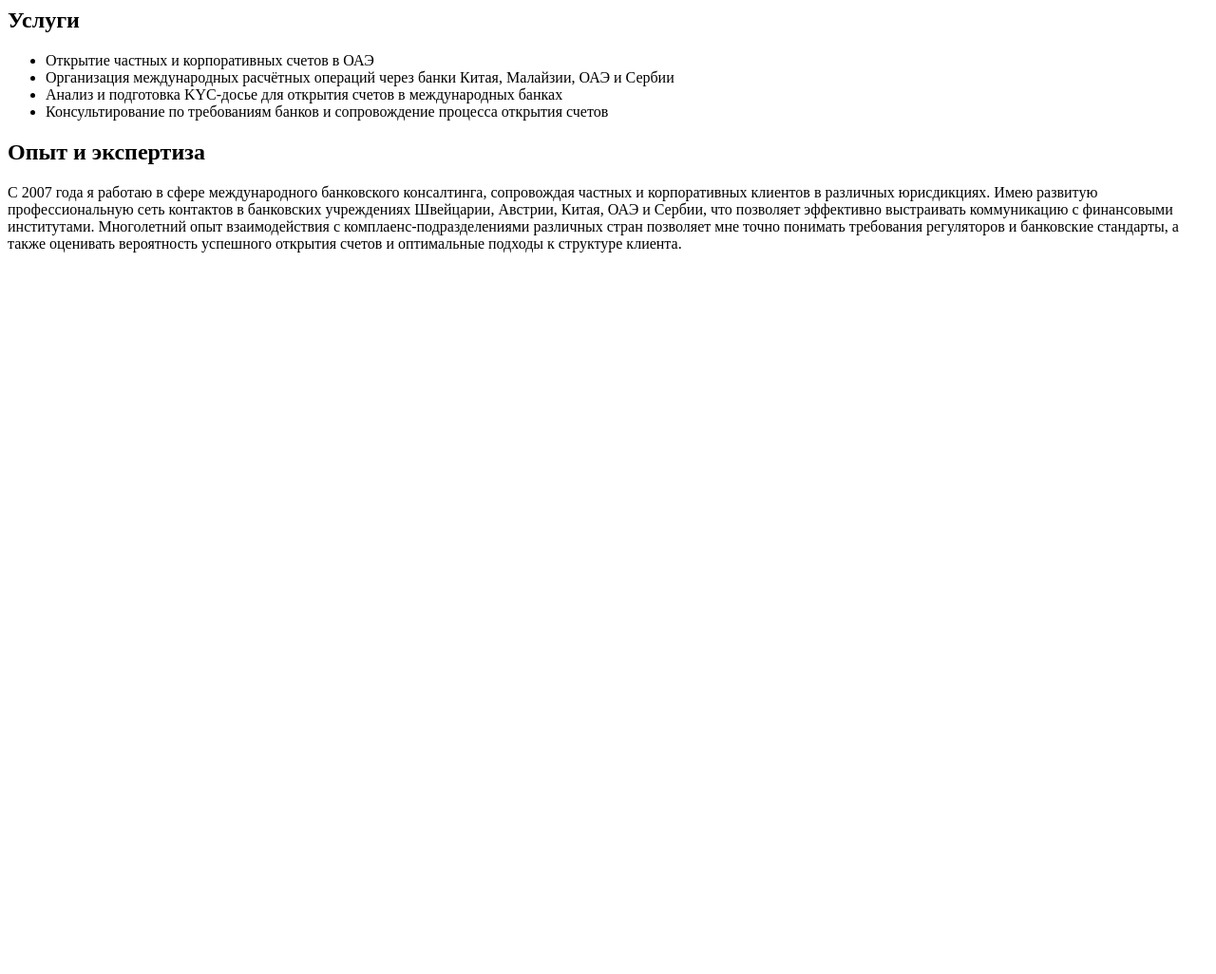
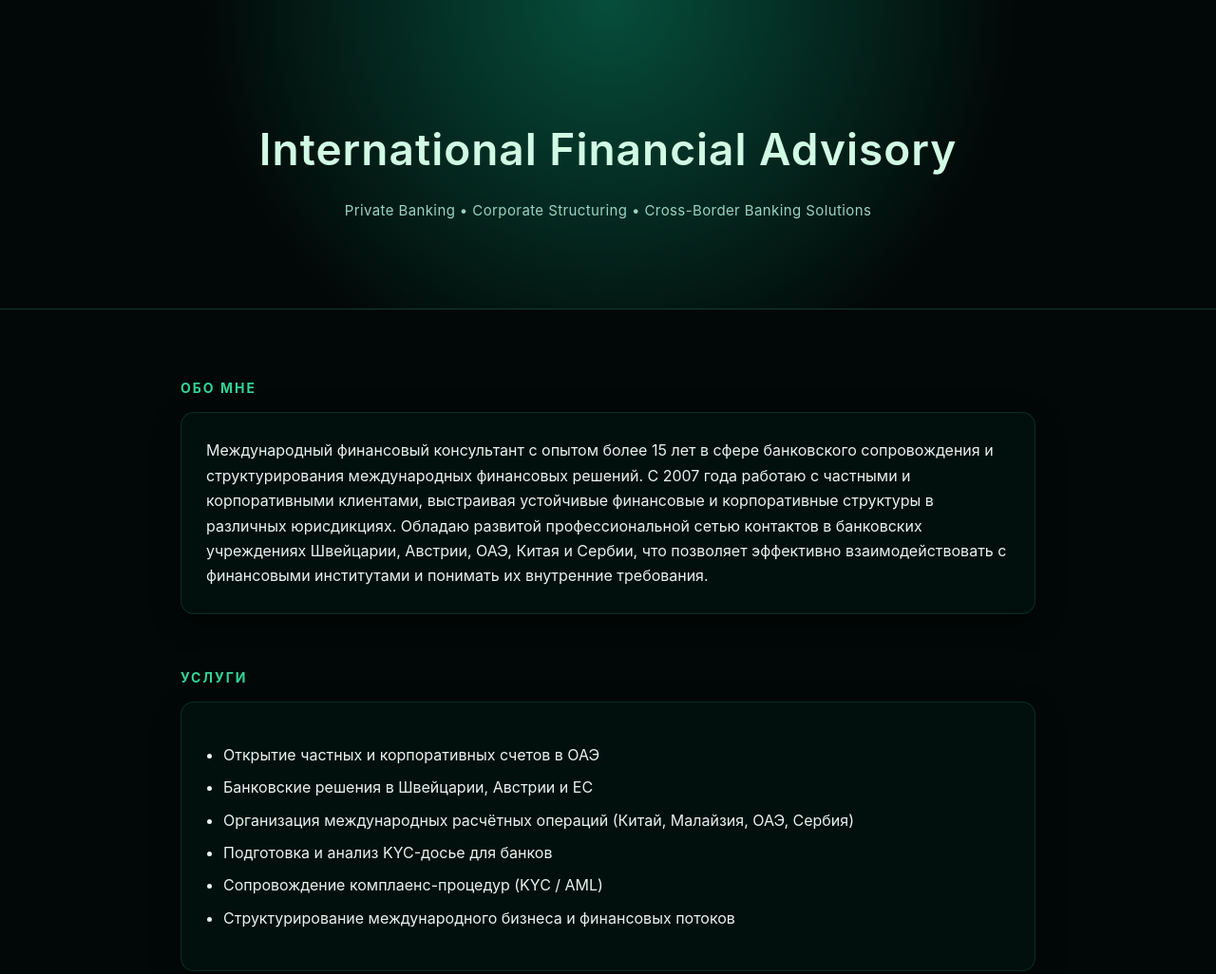
Before and after one commit to SSV863/Consulting-, a plain HTML site: page index.html in a window 1280 px wide. Shown: the top 1026 px of the page at 95% size. Before the commit the page ends 800 px from the top, so only its background shows below. Drawn offline with Linux system fonts and the light colour scheme.

Commit message:
Update index.html with new content and structure

```diff
--- a/index.html
+++ b/index.html
@@ -1,18 +1,169 @@
+<!DOCTYPE html>
+<html lang="ru">
+<head>
+<meta charset="UTF-8">
+<meta name="viewport" content="width=device-width, initial-scale=1.0">
+<title>International Financial Advisory</title>
+
+<style>
+body{
+    margin:0;
+    font-family:-apple-system,BlinkMacSystemFont,"Segoe UI",Roboto,Arial;
+    background:#020807;
+    color:#e7f3ef;
+    line-height:1.65;
+}
+
+/* HEADER */
+header{
+    padding:120px 20px 90px;
+    text-align:center;
+    background: radial-gradient(circle at top, #064e3b, #020807 60%);
+    border-bottom:1px solid #0f3d2e;
+}
+
+h1{
+    font-size:46px;
+    margin:0;
+    letter-spacing:1px;
+    font-weight:600;
+    color:#d1fae5;
+}
+
+.subtitle{
+    margin-top:14px;
+    color:#9ad3c2;
+    font-size:15px;
+    letter-spacing:0.4px;
+}
+
+/* LAYOUT */
+.container{
+    max-width:900px;
+    margin:auto;
+    padding:60px 20px;
+}
+
+.section{
+    margin-bottom:55px;
+}
+
+h2{
+    font-size:14px;
+    letter-spacing:2px;
+    text-transform:uppercase;
+    color:#34d399;
+    margin-bottom:14px;
+}
+
+/* CARDS */
+.card{
+    background:rgba(6,78,59,0.12);
+    border:1px solid rgba(52,211,153,0.15);
+    border-radius:14px;
+    padding:26px;
+    box-shadow:0 10px 30px rgba(0,0,0,0.35);
+    backdrop-filter: blur(6px);
+}
+
+/* LISTS */
+ul{
+    padding-left:18px;
+}
+
+li{
+    margin-bottom:8px;
+}
+
+/* BUTTON */
+.btn{
+    display:inline-block;
+    margin-top:14px;
+    padding:12px 18px;
+    background:#10b981;
+    color:#00130c;
+    border-radius:10px;
+    text-decoration:none;
+    font-weight:600;
+    transition:0.2s;
+}
+
+.btn:hover{
+    background:#34d399;
+}
+
+/* FOOTER */
+.footer{
+    text-align:center;
+    padding:45px;
+    color:#6b9b8f;
+    border-top:1px solid #0f3d2e;
+    font-size:13px;
+}
+</style>
+
+</head>
+
+<body>
+
+<header>
+    <h1>International Financial Advisory</h1>
+    <div class="subtitle">
+        Private Banking • Corporate Structuring • Cross-Border Banking Solutions
+    </div>
+</header>
+
+<div class="container">
+
+<div class="section">
+<h2>Обо мне</h2>
+<div class="card">
+Международный финансовый консультант с опытом более 15 лет в сфере банковского сопровождения и структурирования международных финансовых решений.
+
+С 2007 года работаю с частными и корпоративными клиентами, выстраивая устойчивые финансовые и корпоративные структуры в различных юрисдикциях.
+
+Обладаю развитой профессиональной сетью контактов в банковских учреждениях Швейцарии, Австрии, ОАЭ, Китая и Сербии, что позволяет эффективно взаимодействовать с финансовыми институтами и понимать их внутренние требования.
+</div>
+</div>
+
+<div class="section">
 <h2>Услуги</h2>
 <div class="card">
 <ul>
 <li>Открытие частных и корпоративных счетов в ОАЭ</li>
-<li>Организация международных расчётных операций через банки Китая, Малайзии, ОАЭ и Сербии</li>
-<li>Анализ и подготовка KYC-досье для открытия счетов в международных банках</li>
-<li>Консультирование по требованиям банков и сопровождение процесса открытия счетов</li>
+<li>Банковские решения в Швейцарии, Австрии и ЕС</li>
+<li>Организация международных расчётных операций (Китай, Малайзия, ОАЭ, Сербия)</li>
+<li>Подготовка и анализ KYC-досье для банков</li>
+<li>Сопровождение комплаенс-процедур (KYC / AML)</li>
+<li>Структурирование международного бизнеса и финансовых потоков</li>
 </ul>
 </div>
+</div>
 
-<h2>Опыт и экспертиза</h2>
+<div class="section">
+<h2>Экспертиза</h2>
 <div class="card">
-С 2007 года я работаю в сфере международного банковского консалтинга, сопровождая частных и корпоративных клиентов в различных юрисдикциях.
+Многолетняя работа с комплаенс-подразделениями различных стран позволяет точно оценивать банковские требования и адаптировать структуру клиента под международные стандарты.
 
-Имею развитую профессиональную сеть контактов в банковских учреждениях Швейцарии, Австрии, Китая, ОАЭ и Сербии, что позволяет эффективно выстраивать коммуникацию с финансовыми институтами.
+Фокус — на создании устойчивых, легальных и эффективных решений для международной деятельности клиентов.
+</div>
+</div>
 
-Многолетний опыт взаимодействия с комплаенс-подразделениями различных стран позволяет мне точно понимать требования регуляторов и банковские стандарты, а также оценивать вероятность успешного открытия счетов и оптимальные подходы к структуре клиента.
+<div class="section">
+<h2>Контакты</h2>
+<div class="card">
+<div>Email: your@email.com</div>
+<div>Telegram: @yourname</div>
+
+<a class="btn" href="#">Связаться</a>
 </div>
+</div>
+
+</div>
+
+<div class="footer">
+© International Financial Advisory
+</div>
+
+</body>
+</html>
```
